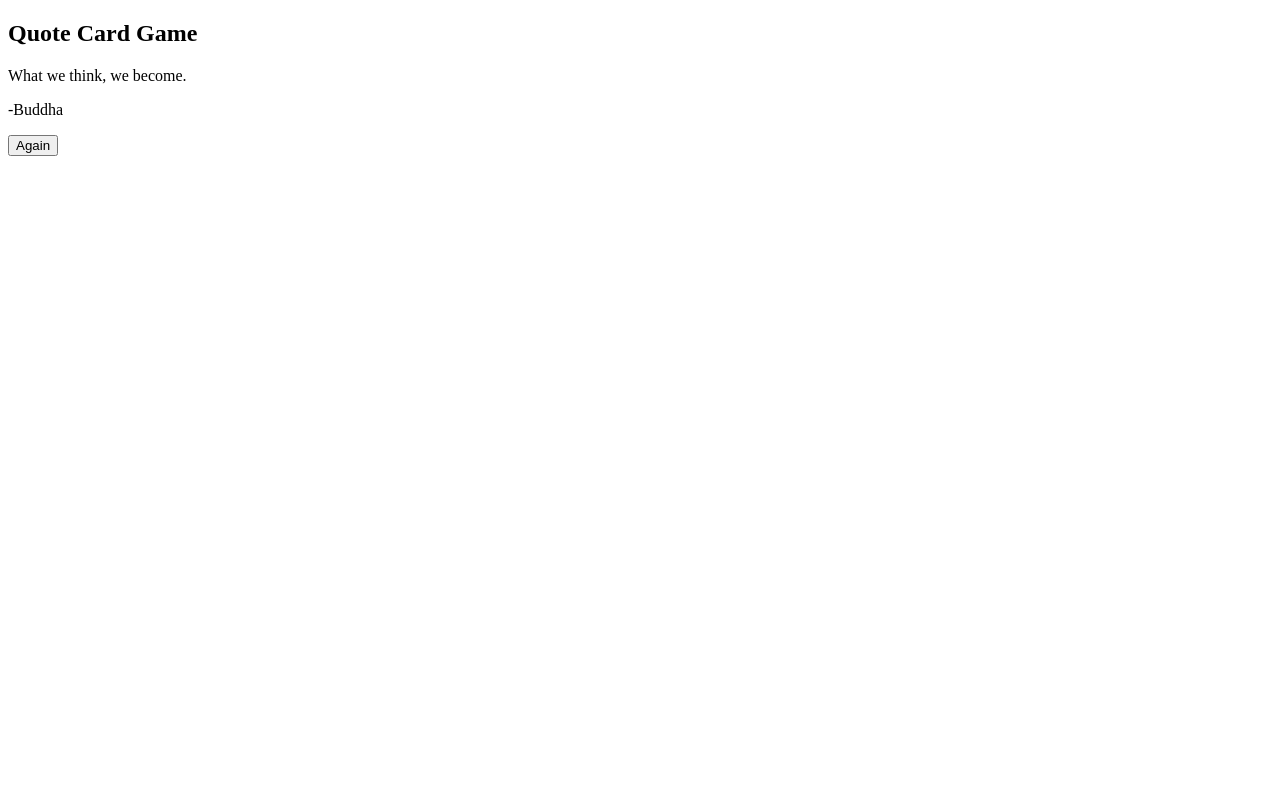
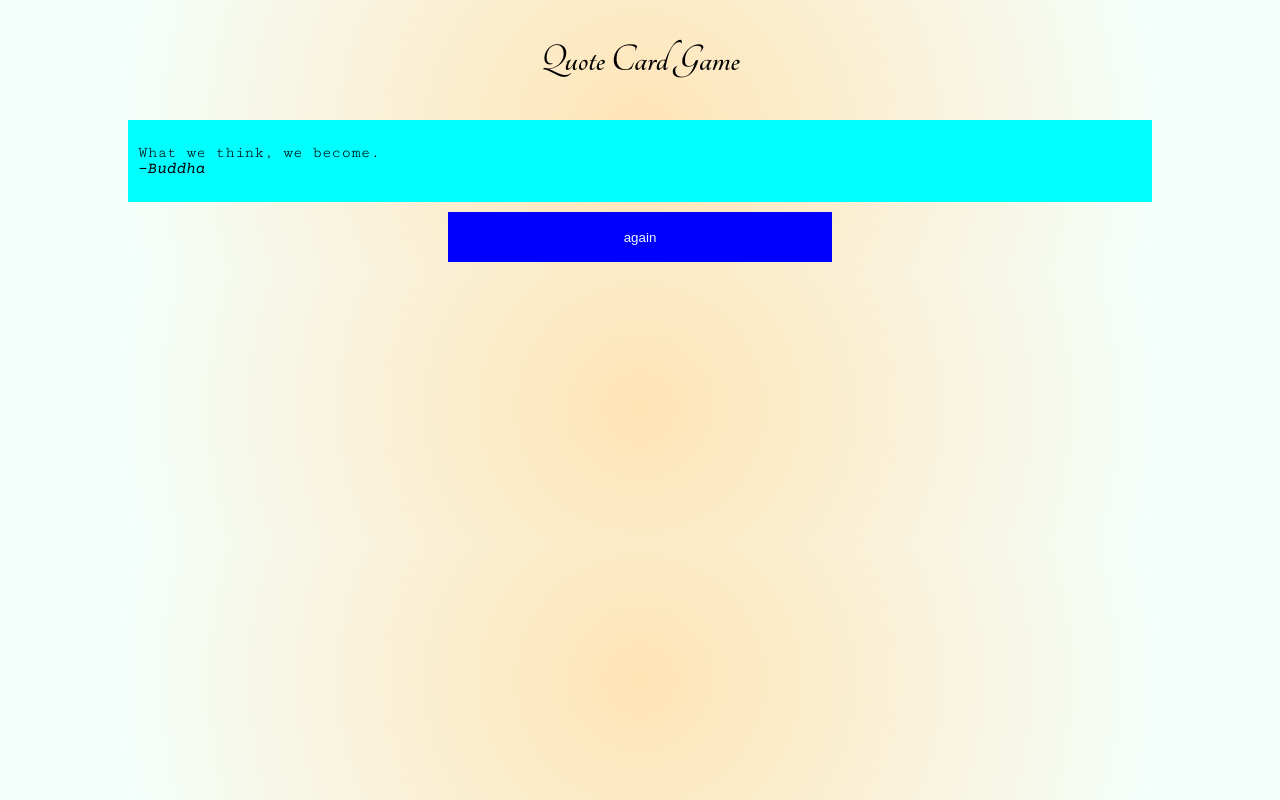
Before and after one commit to aldin-nasrun/quoteplay, a plain HTML site: page index.html in a window 1280 px wide. Drawn offline with nearby package versions, Linux system fonts and the light colour scheme.

Commit message:
change font, background color, button, padding and margin

```diff
--- a/index.html
+++ b/index.html
@@ -3,6 +3,11 @@
   <head>
     <meta charset="UTF-8" />
     <meta name="viewport" content="width=device-width, initial-scale=1.0" />
+    <link rel="stylesheet" href="./style/style.css" />
+    <link
+      href="https://fonts.googleapis.com/css2?family=Courier+Prime:ital@1&family=Cutive+Mono&family=Tangerine:wght@700&display=swap"
+      rel="stylesheet"
+    />
     <title>Quote Card Game</title>
   </head>
   <body>
@@ -15,7 +20,7 @@
         <p id="name"></p>
       </div>
       <div class="randombtn">
-        <input id="randomButton" type="button" value="Again" />
+        <button id="randomButton">again</button>
       </div>
     </main>
     <script src="./script/quote.js"></script>
--- a/style/style.css
+++ b/style/style.css
@@ -0,0 +1,169 @@
+html,
+body,
+div,
+span,
+applet,
+object,
+iframe,
+h1,
+h2,
+h3,
+h4,
+h5,
+h6,
+p,
+blockquote,
+pre,
+a,
+abbr,
+acronym,
+address,
+big,
+cite,
+code,
+del,
+dfn,
+em,
+img,
+ins,
+kbd,
+q,
+s,
+samp,
+small,
+strike,
+strong,
+sub,
+sup,
+tt,
+var,
+b,
+u,
+i,
+center,
+dl,
+dt,
+dd,
+ol,
+ul,
+li,
+fieldset,
+form,
+label,
+legend,
+table,
+caption,
+tbody,
+tfoot,
+thead,
+tr,
+th,
+td,
+article,
+aside,
+canvas,
+details,
+embed,
+figure,
+figcaption,
+footer,
+header,
+hgroup,
+menu,
+nav,
+output,
+ruby,
+section,
+summary,
+time,
+mark,
+audio,
+video {
+  margin: 0;
+  padding: 0;
+  border: 0;
+  font-size: 100%;
+  font: inherit;
+  vertical-align: baseline;
+}
+/* HTML5 display-role reset for older browsers */
+article,
+aside,
+details,
+figcaption,
+figure,
+footer,
+header,
+hgroup,
+menu,
+nav,
+section {
+  display: block;
+}
+body {
+  line-height: 1;
+}
+ol,
+ul {
+  list-style: none;
+}
+blockquote,
+q {
+  quotes: none;
+}
+blockquote:before,
+blockquote:after,
+q:before,
+q:after {
+  content: "";
+  content: none;
+}
+table {
+  border-collapse: collapse;
+  border-spacing: 0;
+}
+/* end of css reset */
+body {
+  background: rgb(255, 228, 181);
+  background: radial-gradient(
+    circle,
+    rgba(255, 228, 181, 1) 0%,
+    rgba(244, 255, 252, 1) 81%
+  );
+  display: flex;
+  flex-direction: column;
+}
+header {
+  margin: 5vh auto;
+  font-family: "Tangerine", cursive;
+  font-size: 40px;
+}
+.card {
+  margin: 0 auto;
+  width: 80vw;
+  padding: 25px 10px;
+  background-color: aqua;
+  box-sizing: border-box;
+}
+.card #quote {
+  font-family: "Cutive Mono", monospace;
+}
+.card #name {
+  font-family: "Courier Prime", monospace;
+}
+.randombtn {
+  margin: 10px auto;
+  display: flex;
+}
+#randomButton {
+  margin: 0 auto;
+  text-align: center;
+  width: 30vw;
+  height: 50px;
+  color: aliceblue;
+  background-color: blue;
+  border: none;
+}
+#randomButton:hover {
+  cursor: pointer;
+}
```
